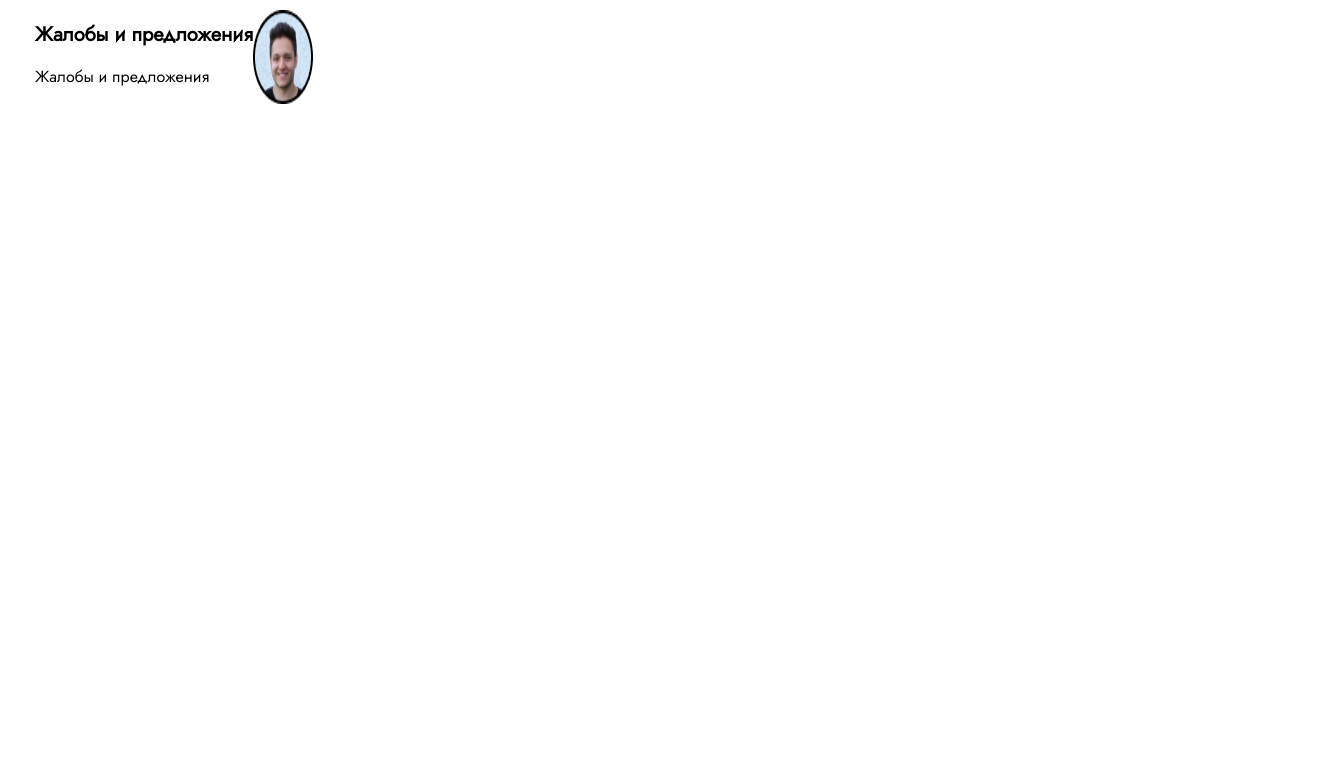
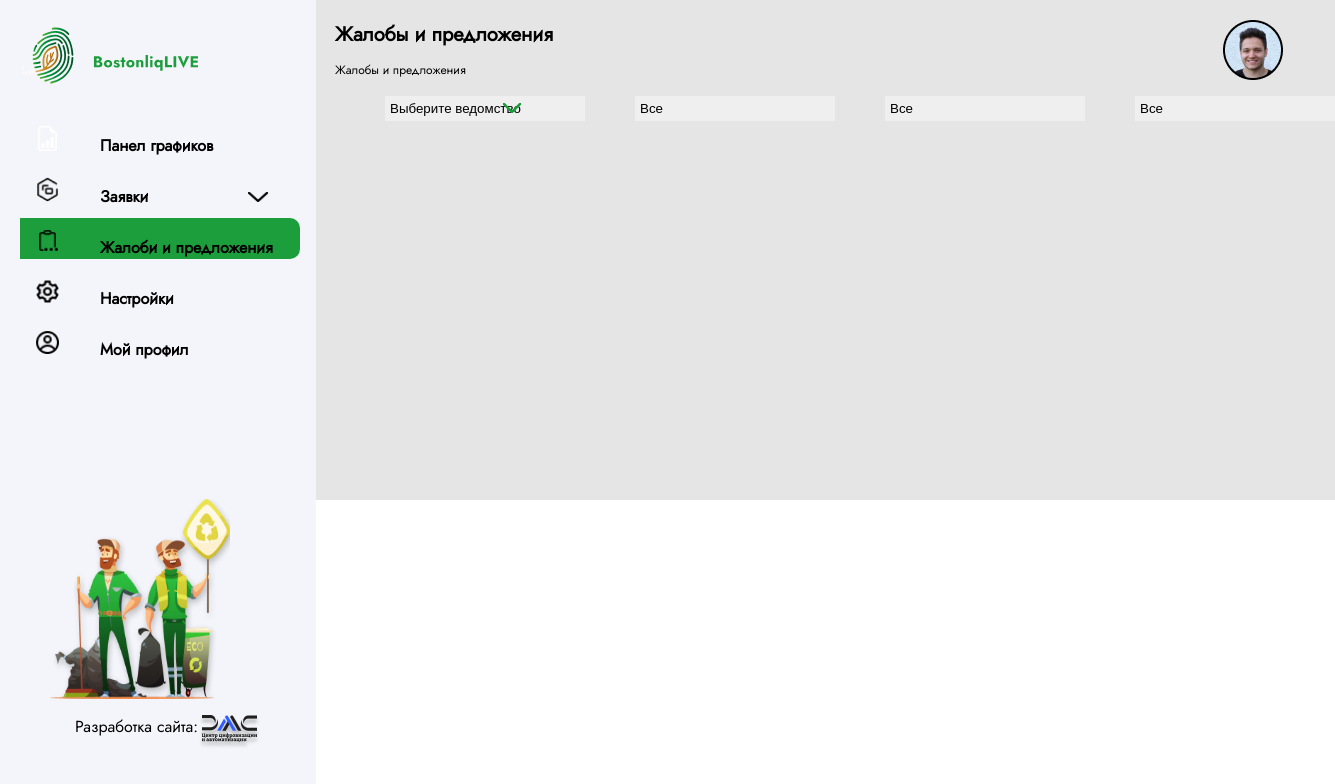
Before and after one commit to Azizkhan1992/Bostonlik-Vue, a Vue app: page /sentenses in a window 1280 px wide. Shown: the top 784 px of the page, 1335 px wide, since content can reach past the window. Built offline with nearby package versions, Linux system fonts and the light colour scheme.

Commit message:
4 change

```diff
--- a/src/App.vue
+++ b/src/App.vue
@@ -1,7 +1,6 @@
 <template>
   <div id="app">
     <component :is="getLayout"></component>
-    <!-- <router-view/> -->
   </div>
 </template>
 
--- a/src/assets/styles/menu-style.css
+++ b/src/assets/styles/menu-style.css
@@ -51,12 +51,14 @@ body{
     border-bottom-right-radius: 25px;
 } */
 .menu-container-center .menu-container-item{
-    height: 50px;
+    /* height: 50px; */
     margin-right: 15px;
     display: flex;
     align-items: flex-start;
     margin-top: 10px;
     cursor: pointer;
+    flex-direction: column;
+
 }
 
 .router-link-active{
@@ -64,8 +66,29 @@ body{
     border-bottom-right-radius: 10px;
     border-top-right-radius: 10px;
 }
+/* .router-link-active .item-img-one{
+    transform: rotate(180deg);
+} */
+/* .router-link-exact-active .inner-menu-items{
+    display: block;
+} */
+/* .router-link-exact-active .inner-menu-items .menu-item-one span{
+    color: #fff;
+} */
+/* .router-link-exact-active::after{
+    content: '';
+}
+.router-link-exact-active::after{
+    width: 50px;
+
+} */
 .router-link-active::before{
-    content: #1C9E3C;
+    content: ''
+}
+.router-link-active::before{
+    background-color: #1C9E3C;
+    display: block;
+    width: 280px;
 }
 
 .menu-item-span {
@@ -80,27 +103,22 @@ body{
     color: #1C9E3C;
 }
 .menu-container-item span{
-    color: #1C9E3C;
     display: inline-block;
     margin-top: 15px;
     margin-left: 15px;
     font-size: 16px;
     font-weight: bold;
     font-family: 'Times New Roman', Times, serif;
-    color: #1C9E3C;
 }
-<<<<<<< HEAD
-
-=======
 .menu-container-item span:active{
     color: #000000;
 }
->>>>>>> 991029e0139e0ddd172d46088d43502a02ed56fc
-.menu-container-item .item-img-one{
+.item-img-one{
+    /* position: fixed; */
     width: 20px;
     height: 10px;
-    margin-left: 20px;
-    margin-top: 20px;
+    margin-left: 100px;
+    margin-top: -10px;
 }
 .menu-container-item .menu-item-span{
     color: black;
--- a/src/components/admin/MainMenu.vue
+++ b/src/components/admin/MainMenu.vue
@@ -4,37 +4,55 @@
         <img src="@/assets/src/Icons/left-icon.svg" width="220" height="80" alt="">
         <div class="menu-container-center">
             <div class="menu-container-item">
-                <img src="@/assets/src/Icons/bar-graph-1.png" alt="" class="item-img">
-                <router-link to="/dashboard"><span class="menu-item-span">Панел графиков</span></router-link>
+
+                <router-link to="/dashboard">
+                    <img src="@/assets/src/Icons/bar-graph-1.png" alt="" class="item-img">
+                    <span class="menu-item-span">Панел графиков</span>
+                    </router-link>
             </div>
-            <div class="menu-container-item">
-                <img src="@/assets/src/Icons/Vector.png" alt="" class="item-img">
-                <router-link to="/requests">
+
+            <div class="menu-container-item accordion" id="request-elem">
+
+               <div  @click="menuActive" class="request-outer-block">
+                    <img src="@/assets/src/Icons/Vector.png" alt="" class="item-img">
                     <span class="menu-item-span">Заявки</span>
-                </router-link>
+                    <img src="/src/Icons/Vector-5.png" alt="" class="item-img-one">
+               </div>
 
 
-                <img src="/src/Icons/Vector-5.png" alt="" class="item-img-one">
-                <div class="inner-menu-items">
-                    <div class="menu-item-one"></div>
-                    <div class="menu-item-two"></div>
+                 <div v-if="isActive" class="inner-menu-items">
+                    <div class="menu-item-one panel">
+                        <router-link to="/requests">
+                            <span>Откритые заявки</span>
+                        </router-link>
+
+                    </div>
+                    <div class="menu-item-one panel">
+                        <span>Закрытые заявки</span>
+                    </div>
                 </div>
             </div>
+
             <div class="menu-container-item">
-                <img src="/src/Icons/Vector-2.png" alt="" class="item-img">
+
                 <router-link to="/sentenses">
+                    <img src="/src/Icons/Vector-2.png" alt="" class="item-img">
                     <span class="menu-item-span">Жалоби и предложения</span>
                 </router-link>
 
             </div>
             <div class="menu-container-item">
+
+                <router-link to="/settings">
                 <img src="/src/Icons/Settings.png" alt="" class="item-img">
-                <router-link to="/settings"><span class="menu-item-span">Настройки</span></router-link>
+                <span class="menu-item-span">Настройки</span></router-link>
 
             </div>
             <div class="menu-container-item">
+
+                <router-link to="/my-profile">
                 <img src="/src/Icons/Profile.png" alt="" class="item-img">
-                <router-link to="/my-profile"><span class="menu-item-span">Мой профил</span></router-link>
+                <span class="menu-item-span">Мой профил</span></router-link>
             </div>
         </div>
     </div>
@@ -50,10 +68,48 @@
 </template>
 <script>
 export default {
-    name: 'main-menu'
+    name: 'main-menu',
+    data(){
+        return{
+            isActive: false,
+            elem: null,
+            beforeElem: null
+        }
+    },
+    methods:{
+        menuActive(){
+            this.isActive = !this.isActive
+            if(this.isActive){
+            this.elem = document.getElementById('request-elem')
+            this.beforeElem = document.getElementsByClassName('router-link-active')
+             this.elem.classList.toggle("active-request-element")
+            console.log(this.isActive)
+            }
+           else{
+            this.elem = document.getElementById('request-elem')
+            this.elem.classList.toggle("non-active-request")
+            console.log(this.isActive)
+           }
+        }
+    }
 }
 </script>
 <style>
-
+.inner-menu-items{
+    margin-left: 85px;
+}
+.active-request-element{
+    border-top-right-radius: 10px;
+    border-bottom-right-radius: 10px;
+    background: #1C9E3C;
+    transition: all 1s linear;
+}
+.active-request-element .request-outer-block .item-img-one{
+    transform: rotate(180deg);
+}
+.non-active-request{
+    background: #F4F5FA;
+    transition: all 1s linear;
+}
 
 </style>
--- a/src/router.js
+++ b/src/router.js
@@ -8,10 +8,16 @@ Vue.use(VueRouter);
 
 const routes = [
             {
-                path: '/dashboard',
+                path: '/',
                 name: 'dashboard',
                 component: MainDashboardLayout,
-                meta: { layout : 'MainDashboard'}
+                children: [
+                    {
+                        path: '/dashboard',
+                        name: 'dashboard',
+                        component: ()=> import('./views/Dashboard.vue')
+                    }
+                ]
             },
             {
                 path: '/my-profile',
@@ -29,19 +35,26 @@ const routes = [
                     {
                         path: '/user-settings',
                         name: 'user-settings',
-                        component: ()=> import('./views/settings-live/UserSettings.vue')
+                        component: ()=> import('./views/settings-live/UserSettings.vue'),
+                        meta: { layout: 'MainDashboard'}
                     }
                 ]
             },
             {
                 path: '/requests',
                 name: 'requests',
-                component: ()=> import('./views/requests/RequestBlog.vue')
+                component: ()=> import('./views/requests/RequestBlog.vue'),
+                meta: {
+                    layout: 'MainDashboard'
+                }
             },
             {
                 path: '/sentenses',
                 name: 'sentenses',
-                component: ()=> import('./views/sentenses/Sentenses.vue')
+                component: ()=> import('./views/sentenses/Sentenses.vue'),
+                meta: {
+                    layout: 'MainDashboard'
+                }
             },
     {
         path: '/login',
--- a/src/views/sentenses/Sentenses.vue
+++ b/src/views/sentenses/Sentenses.vue
@@ -7,7 +7,45 @@
             </div>
             <img src="@/assets/src/Icons/Ellipse.png" alt="">
         </div>
-        <div class="sentenses-content"></div>
+        <div class="sentenses-content">
+            <div class="sentenses-content-header">
+                <div class="sentenses-content-one">
+
+                <img src="@/assets/src/Icons/chevron-down.svg" alt="">
+                <select id="sentenses-one-select">
+                    <option value="">Выберите ведомство</option>
+                    <option value="">Новые</option>
+                    <option value="">Старые</option>
+                </select>
+            </div>
+            <div class="sentenses-content-one">
+                <img src="@/assets/src/Icons/chevron-down.svg" alt="">
+                <select id="sentenses-status">
+                    <option value="">Все</option>
+                    <option value="">Откритые</option>
+                    <option value="">Закрытые</option>
+                </select>
+            </div>
+            <div class="sentenses-content-one">
+                <img src="@/assets/src/Icons/chevron-down.svg" alt="">
+                <select id="sentenses-month">
+                    <option value="">Все</option>
+                    <option value="">Естественные</option>
+                    <option value="">Человеческие</option>
+                </select>
+            </div>
+            <div class="sentenses-content-one">
+                <img src="@/assets/src/Icons/chevron-down.svg" alt="">
+                <select id="sentenses-year">
+                    <option value="">Все</option>
+                    <option value="">Естественные</option>
+                    <option value="">Человеческие</option>
+                </select>
+            </div>
+            </div>
+            <div class="sentenses-content-content"></div>
+            <div class="sentenses-footer"></div>
+        </div>
     </div>
 </template>
 <script>
@@ -19,9 +57,11 @@ export default {
 .sentenses-container{
     margin-left: 25px;
     margin-top: 10px;
+    width: 95%;
 }
 .sentenses-container .sentenses-header{
     display: flex;
+    position: relative;
 }
 .sentenses-header .sentenses-header-left{
     margin-left: 10px;
@@ -31,4 +71,51 @@ export default {
     font-size: 20px;
     font-weight: 700;
 }
+.sentenses-header .sentenses-header-left p{
+    font-size: 12px;
+    font-weight: 500;
+}
+.sentenses-container .sentenses-header img{
+    position: absolute;
+    right: 25px;
+    top: 10px;
+}
+.sentenses-content{
+    position: relative;
+    display: flex;
+    justify-content: flex-start;
+    margin-left: 10px;
+    /* background: white; */
+    border-radius: 10px;
+}
+.sentenses-content .sentenses-content-header{
+    display: flex;
+    /* justify-content: space-around */
+}
+.sentenses-content-one{
+    display: flex;
+    flex-direction: column;
+    margin-left: 25px;
+    /* align-items: self-start; */
+}
+.sentenses-content-one select{
+    position: relative;
+    margin-top: 5px;
+    min-width: 200px;
+    padding: 5px;
+    border: none;
+    outline: none;
+    display: inline-block;
+    -moz-appearance: none;
+    -webkit-appearance:none;
+      -moz-appearance: none;
+      appearance: none;
+      cursor: pointer;
+      margin-left: 25px;
+}
+.sentenses-content-one img{
+    position: absolute;
+    left: 165px;
+    top: 5px;
+}
 </style>
```
